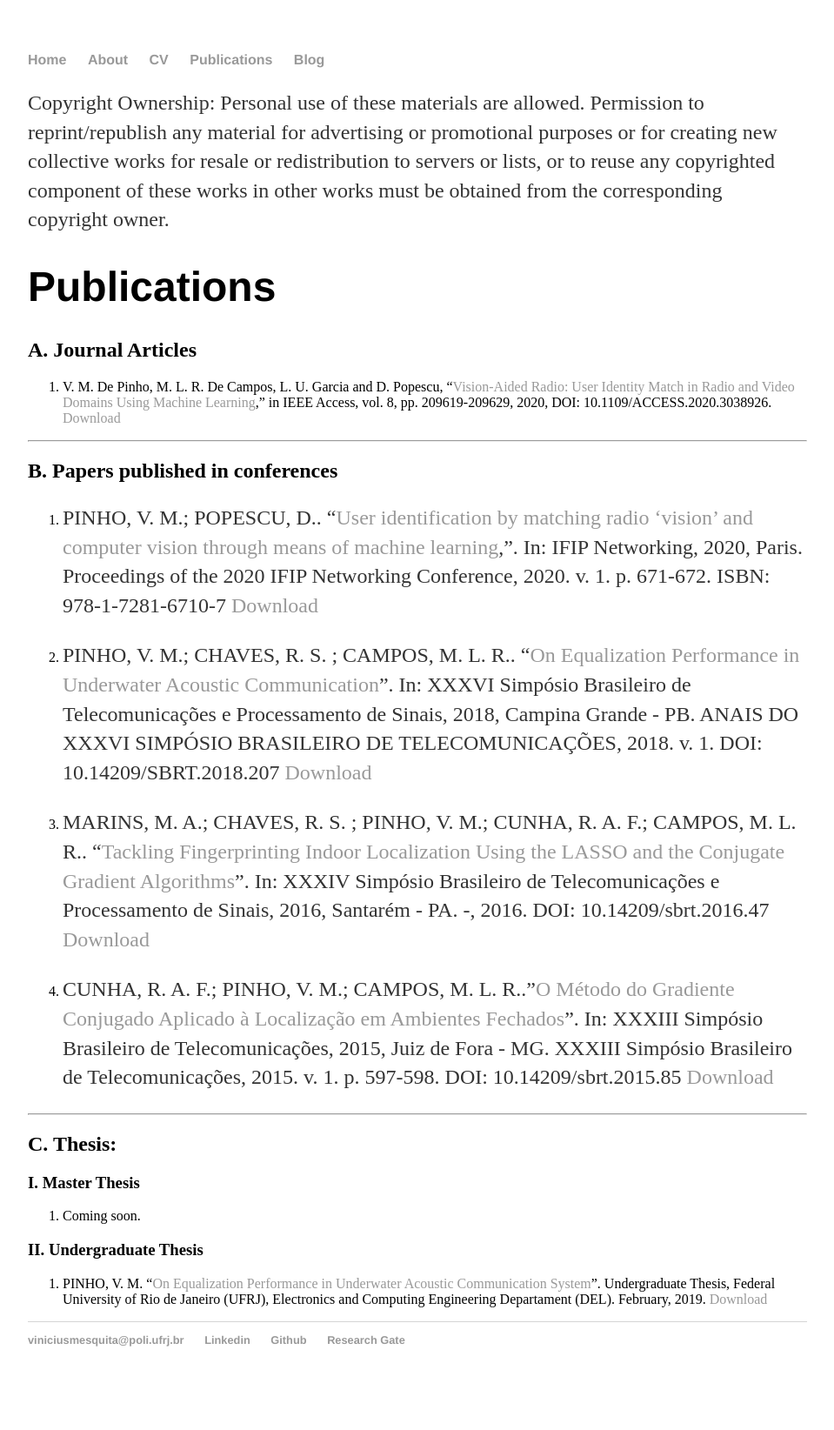
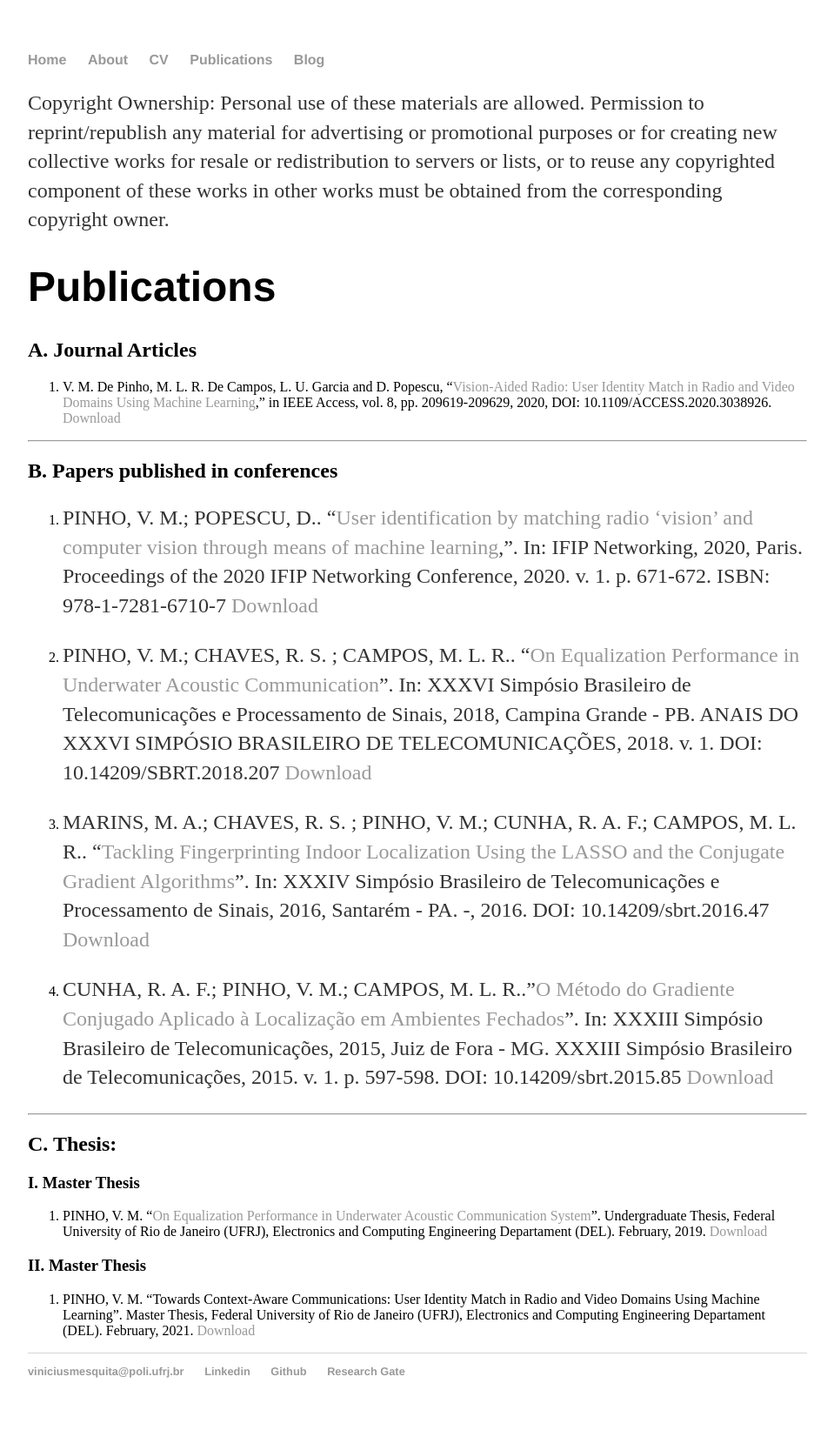
Before and after one commit to mesquita/mesquita.github.io, a Jekyll site: the page built from publications.md, in a window 1280 px wide. Shown: the whole page at 87% size, without its empty margins (160-1119 px from the left). Built offline with Jekyll 4.4.1, drawn with Linux system fonts in a browser that asks for light colours; before the commit the page ends 1608 px from its top, so only the background shows below that.

Commit message:
adds dis

```diff
--- a/publications.md
+++ b/publications.md
@@ -26,7 +26,7 @@ Copyright Ownership: Personal use of these materials are allowed. Permission to
 ## C. Thesis:
 
 ### I. Master Thesis
-1. Coming soon.
+1. PINHO, V. M. "[On Equalization Performance in Underwater Acoustic Communication System](https://www.researchgate.net/publication/331529947_On_Equalization_Performance_in_Underwater_Acoustic_Communication_System)". Undergraduate Thesis, Federal University of Rio de Janeiro (UFRJ), Electronics and Computing Engineering Departament (DEL). February, 2019. [Download](papers/tcc.pdf)
 
-### II. Undergraduate Thesis
-1. PINHO, V. M. "[On Equalization Performance in Underwater Acoustic Communication System](https://www.researchgate.net/publication/331529947_On_Equalization_Performance_in_Underwater_Acoustic_Communication_System)". Undergraduate Thesis, Federal University of Rio de Janeiro (UFRJ), Electronics and Computing Engineering Departament (DEL). February, 2019. [Download](papers/tcc.pdf)
+### II. Master Thesis
+1. PINHO, V. M. "Towards Context-Aware Communications: User Identity Match in Radio and Video Domains Using Machine Learning". Master Thesis, Federal University of Rio de Janeiro (UFRJ), Electronics and Computing Engineering Departament (DEL). February, 2021. [Download](papers/dis.pdf)
```
Also changed, not shown: 1 other file.
